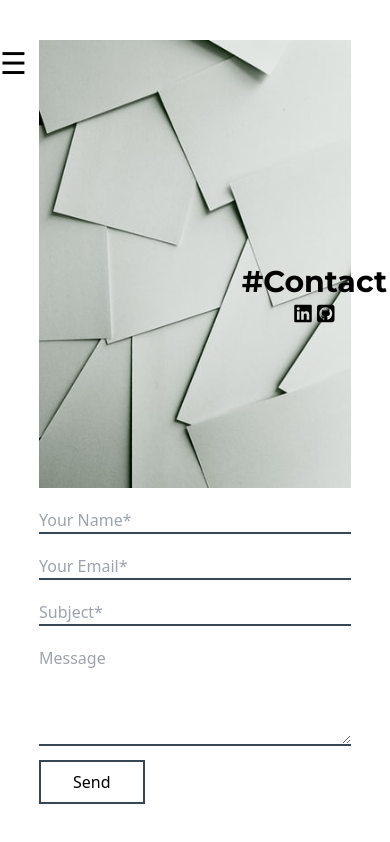
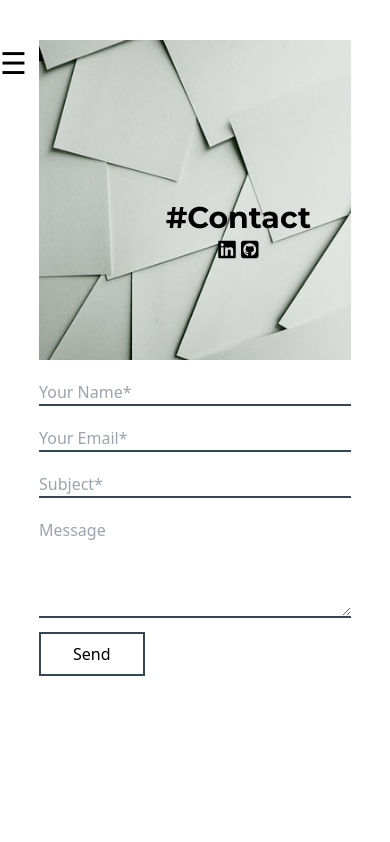
Before and after one commit to cristina-99/Porfolio, a website: page contact.html in a window 390 px wide. Drawn offline with nearby package versions, Linux system fonts and the light colour scheme.

Commit message:
@media query for img-> page contact

```diff
--- a/contact.html
+++ b/contact.html
@@ -25,10 +25,10 @@
     </header>
 
     <main>
-        <div class="container w-4/5 items-center m-auto About-Contact flex flex-col lg:flex-row mt-10">
-            <div class="relative">
-                <img class="" src="images/img2.jpg" alt="">
-                <div class="absolute inset-y-1/2 -right-9 text-xl text-center">
+        <div class="container w-4/5 items-center m-auto About-Contact flex flex-col md:flex-row mt-10">
+            <div class="relative w-full lg:w-2/5">
+                <img class="w-full h-20 object-cover About-Contact__img" src="images/img2.jpg" alt="">
+                <div class="absolute inset-y-1/2 lg:-right-9 right-10 text-xl text-center">
                     <h1 class="font-bold text-3xl">#Contact</h1>
                     <div class="icons">
                         <a href=""><span><i class="fab fa-linkedin"></i></span></a>
--- a/scss/style.scss
+++ b/scss/style.scss
@@ -65,6 +65,9 @@ nav{
     .contact-btn{
         border: 2px solid #354654;
     }
+    &__img{
+        height: 20em;
+    }
 }
 
 .clip-path{
```
Also changed, not shown: css/style.css, 1 other file.
